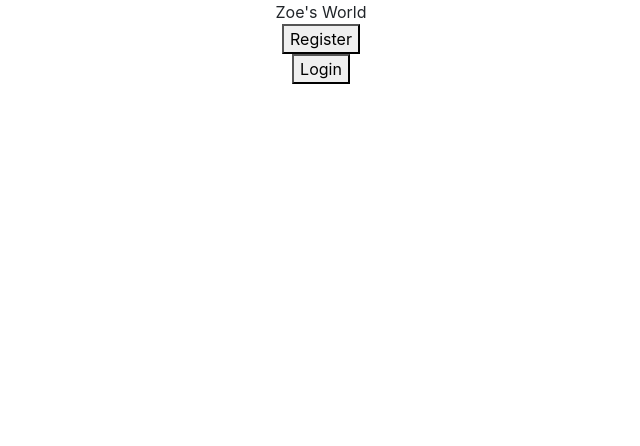
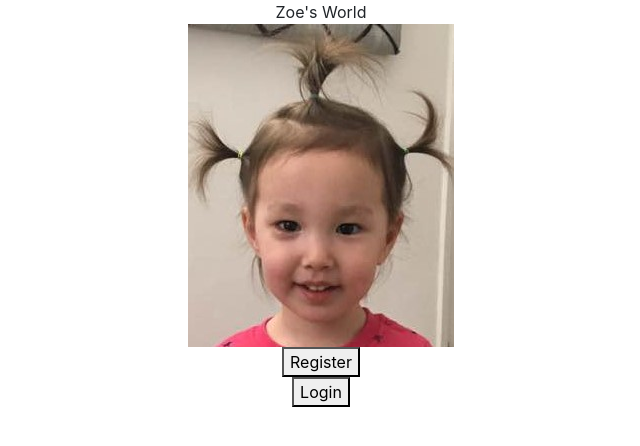
Before and after one commit to john-rhee/Zoe-F, a React (Create React App) app in the folder zoe-website/: page / in a window 1280 px wide. Shown: the top 446 px of the page, without its empty margins (319-959 px from the left). Built offline with nearby package versions, Linux system fonts and the light colour scheme.

Commit message:
added zoe pic

```diff
--- a/zoe-website/src/App.js
+++ b/zoe-website/src/App.js
@@ -9,6 +9,8 @@ import Search from './components/Search';
 import AllLists from './components/AllLists';
 import WunderContext from './contexts/WunderContext';
 import PrivateRoute from "./components/PrivateRoute";
+
+import zoepic from "./images/zoepic.jpeg";
 
 
 function App() {
@@ -22,6 +24,7 @@ function App() {
 
 
           <div href="/lists">Zoe's World</div>
+          <img src={zoepic}/>
           <div/>
           <div>
             <div>
```
Also changed, not shown: zoe-website/src/images/zoepic.jpeg (added).
